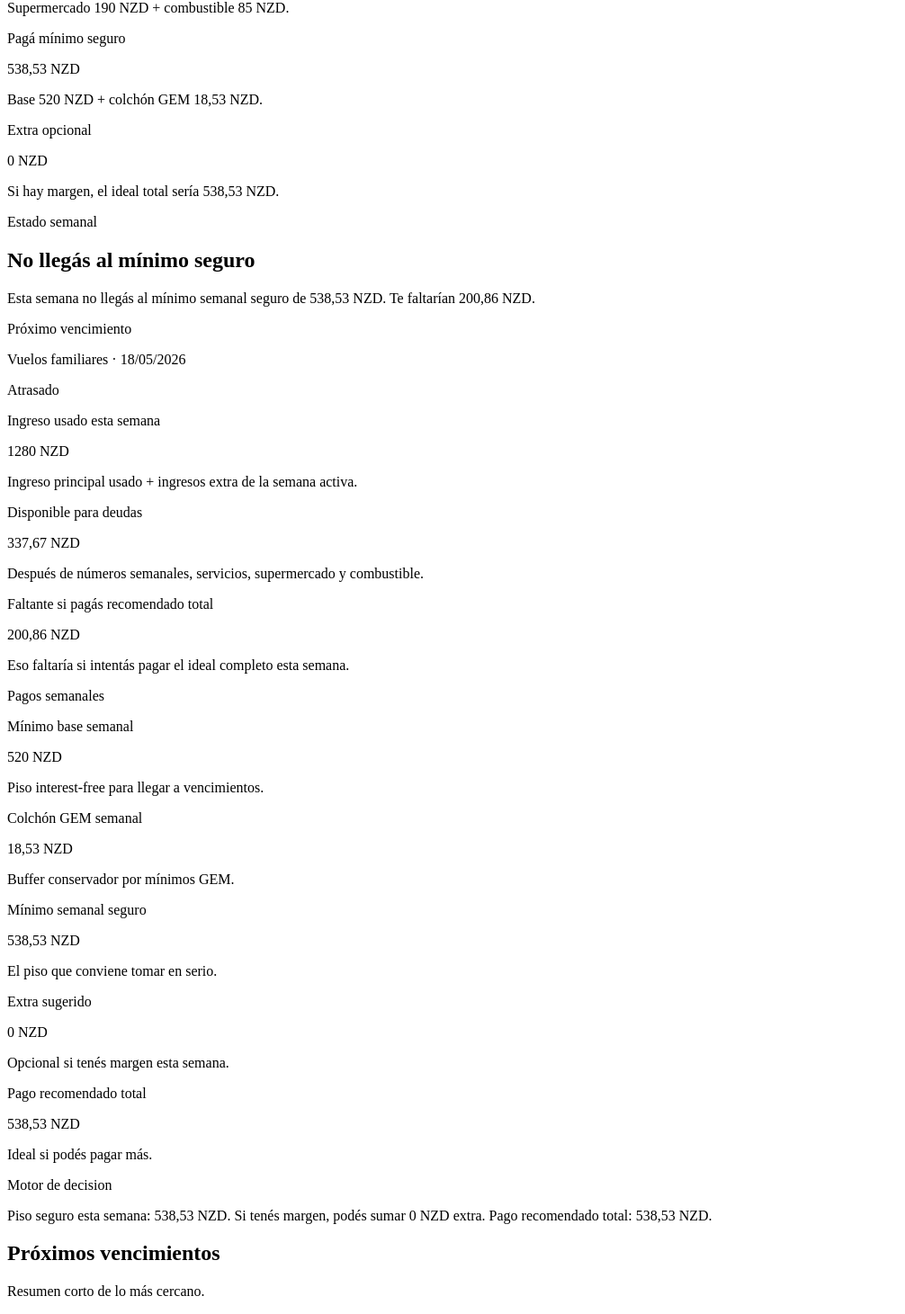
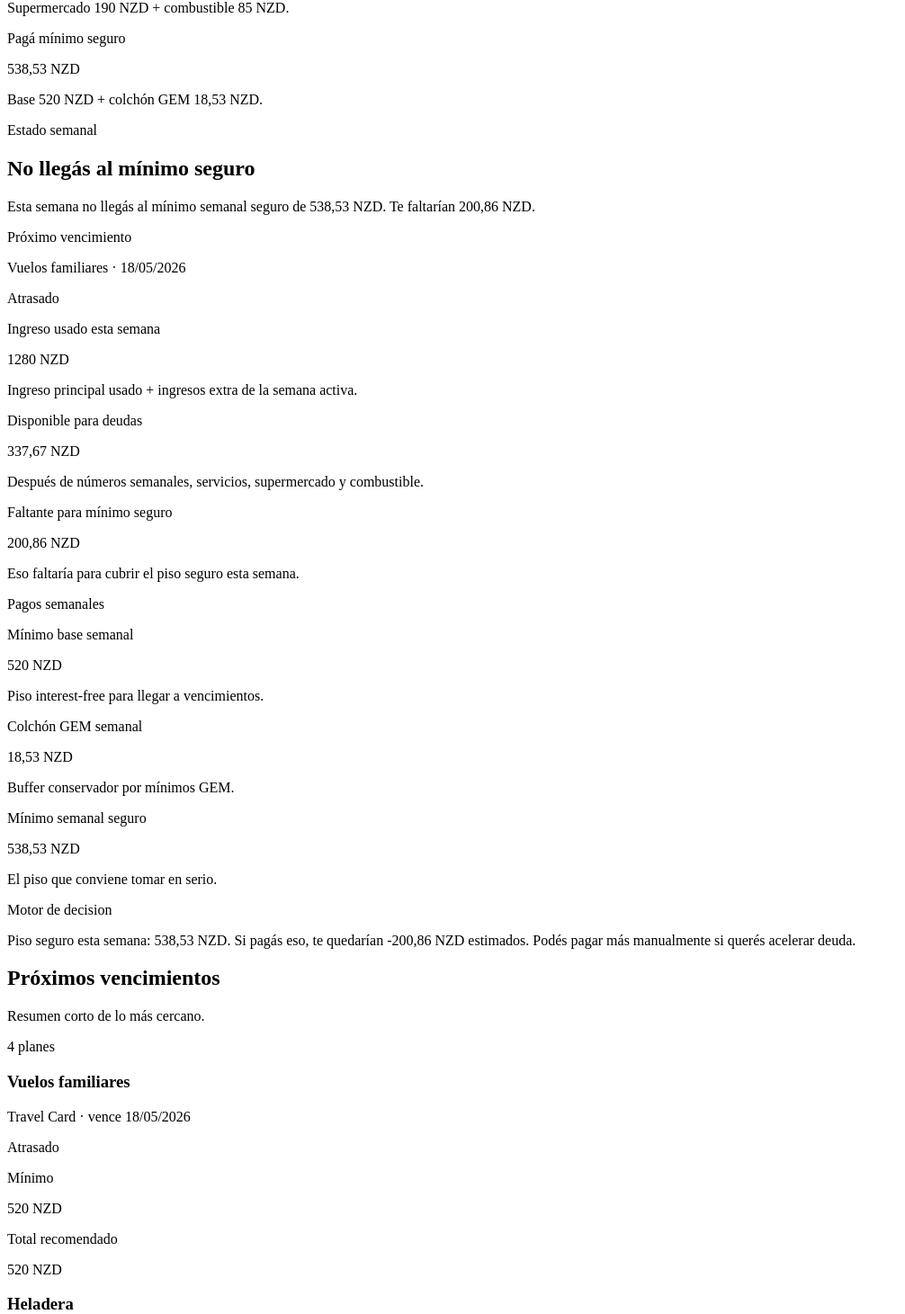
Before and after one commit to marcosgaier/finance-app, a React (Vite) app: page / in a window 1280 px wide. Shown: the part 610-2071 px from the top of the page at 90% size, without its empty margins (0-1006 px from the left). Built offline with nearby package versions, Linux system fonts and the light colour scheme; the HTML template or start-up script is replaced by a standard one.

Commit message:
Simplify weekly payment focus

```diff
--- a/src/components/GemMinimumSummary.jsx
+++ b/src/components/GemMinimumSummary.jsx
@@ -22,7 +22,7 @@ export function GemMinimumSummary({ summary }) {
 
       <div className="mt-4 rounded-lg border border-teal-200 bg-teal-50 p-4">
         <p className="text-xs font-semibold uppercase tracking-wide text-teal-700">¿Cuánto debería pagar esta semana?</p>
-        <div className="mt-3 grid gap-3 lg:grid-cols-[1.3fr_1fr_1fr]">
+        <div className="mt-3 grid gap-3 lg:grid-cols-[1.4fr_1fr_1fr]">
           <Metric
             label="Pago semanal seguro"
             value={formatMoney(summary.minimumSafeWeeklyPayment)}
@@ -30,14 +30,14 @@ export function GemMinimumSummary({ summary }) {
             tone="strong"
           />
           <Metric
-            label="Pago recomendado total"
-            value={formatMoney(summary.totalRecommendedPayment)}
-            helper="Ideal si tenés margen."
+            label="Base interest-free"
+            value={formatMoney(summary.minimumToAvoidExpiry)}
+            helper="Para llegar a vencimientos."
           />
           <Metric
-            label="Extra opcional"
-            value={formatMoney(summary.extraSuggestedPayment)}
-            helper="Acelerador, no obligación."
+            label="Colchón GEM"
+            value={formatMoney(summary.weeklyBuffer)}
+            helper="Protege contra desvíos GEM."
           />
         </div>
       </div>
@@ -45,22 +45,22 @@ export function GemMinimumSummary({ summary }) {
       <div className="mt-4 rounded-lg border border-amber-200 bg-amber-50 p-3 text-sm leading-6 text-amber-950">
         <p>
           Se arma con una base interest-free de <strong>{formatMoney(summary.minimumToAvoidExpiry)}</strong>, un colchón GEM de{' '}
-          <strong>{formatMoney(summary.weeklyBuffer)}</strong> y un extra opcional de{' '}
-          <strong>{formatMoney(summary.extraSuggestedPayment)}</strong>.
+          <strong>{formatMoney(summary.weeklyBuffer)}</strong>.
         </p>
         <p className="mt-2">
-          GEM puede aplicar parte de tus pagos a planes largos. Este colchón reduce el riesgo de que el pago requerido suba cuando actualices saldos.
+          GEM puede aplicar parte de tus pagos a planes largos. Este colchón reduce el riesgo de que el pago requerido suba cuando actualices saldos. Si querés acelerar deuda, podés pagar más manualmente.
         </p>
       </div>
 
       <div className="mt-4 grid gap-3">
         <CollapsibleDetail
           title="Detalle interest-free"
-          summary={`Base ${formatMoney(summary.minimumToAvoidExpiry)} · extra ${formatMoney(summary.extraSuggestedPayment)}`}
+          summary={`Base ${formatMoney(summary.minimumToAvoidExpiry)}`}
         >
-          <div className="grid gap-3 sm:grid-cols-2">
+          <div className="grid gap-3 sm:grid-cols-3">
             <Metric label="Mínimo base semanal" value={formatMoney(summary.minimumToAvoidExpiry)} />
-            <Metric label="Extra opcional" value={formatMoney(summary.extraSuggestedPayment)} />
+            <Metric label="Extra opcional" value={formatMoney(summary.extraSuggestedPayment)} helper="Referencia secundaria." />
+            <Metric label="Pago recomendado total" value={formatMoney(summary.totalRecommendedPayment)} helper="Solo si querés acelerar." />
           </div>
         </CollapsibleDetail>
 
--- a/src/components/WeeklyActionPlan.jsx
+++ b/src/components/WeeklyActionPlan.jsx
@@ -19,11 +19,6 @@ export function WeeklyActionPlan({ financeData, weeklySummary }) {
   const variableBudget = Number(weeklySummary.groceries || 0) + Number(weeklySummary.fuel || 0);
   const weeklyGemBuffer = Number(weeklySummary.gemMinimumSummary?.weeklyBuffer || 0);
   const minimumSafeWeeklyPayment = Number(weeklySummary.minimumToAvoidExpiry || 0) + weeklyGemBuffer;
-  const extraSuggestedPayment = Math.max(
-    0,
-    Number(weeklySummary.recommendedPayment || 0) - Number(weeklySummary.minimumToAvoidExpiry || 0),
-  );
-  const totalRecommendedPayment = minimumSafeWeeklyPayment + extraSuggestedPayment;
   const debtPayment = minimumSafeWeeklyPayment;
   const estimatedFree = totalIncome - fixedReserve - variableBudget - debtPayment;
   const transactionTotals = calculateTransactionTotals(activeWeek?.variableTransactions || []);
@@ -57,7 +52,7 @@ export function WeeklyActionPlan({ financeData, weeklySummary }) {
         </div>
       </div>
 
-      <div className="mt-4 grid gap-3 lg:grid-cols-5">
+      <div className="mt-4 grid gap-3 lg:grid-cols-4">
         <ActionStep
           label="Total usado esta semana"
           value={formatMoney(totalIncome)}
@@ -82,11 +77,6 @@ export function WeeklyActionPlan({ financeData, weeklySummary }) {
           value={formatMoney(debtPayment)}
           helper={`Base ${formatMoney(weeklySummary.minimumToAvoidExpiry)} + colchón GEM ${formatMoney(weeklyGemBuffer)}.`}
           tone="warning"
-        />
-        <ActionStep
-          label="Extra opcional"
-          value={formatMoney(extraSuggestedPayment)}
-          helper={`Si hay margen, el ideal total sería ${formatMoney(totalRecommendedPayment)}.`}
         />
       </div>
 
--- a/src/components/WeeklyTracker.jsx
+++ b/src/components/WeeklyTracker.jsx
@@ -173,11 +173,6 @@ export function WeeklyTracker({
   const reserveTransferTotal = calculateReserveMovementTotal(reserveMovements);
   const weeklyGemBuffer = Number(weeklySummary.gemMinimumSummary?.weeklyBuffer || 0);
   const minimumSafeWeeklyPayment = Number(weeklySummary.minimumToAvoidExpiry || 0) + weeklyGemBuffer;
-  const optionalExtraPayment = Math.max(
-    0,
-    Number(weeklySummary.recommendedPayment || 0) - Number(weeklySummary.minimumToAvoidExpiry || 0),
-  );
-  const totalRecommendedPayment = minimumSafeWeeklyPayment + optionalExtraPayment;
   const marginAfterMinimumSafe =
     totalIncome -
     Number(weeklySummary.weeklyExpensesTotal || 0) -
@@ -186,7 +181,6 @@ export function WeeklyTracker({
     Number(weeklySummary.fuel || 0) -
     minimumSafeWeeklyPayment;
   const minimumDifference = totalPaid - minimumSafeWeeklyPayment;
-  const recommendedDifference = totalPaid - totalRecommendedPayment;
   const realWeeklyMargin =
     totalIncome -
     Number(weeklySummary.weeklyExpensesTotal || 0) -
@@ -209,7 +203,6 @@ export function WeeklyTracker({
   const chosenPaymentMessage = buildChosenPaymentMessage({
     totalPaid,
     minimumDifference,
-    recommendedDifference,
     marginAfterChosenPayment,
   });
   const savedRecords = [...(financeData.weeklyRecords || [])].reverse();
@@ -217,15 +210,12 @@ export function WeeklyTracker({
   const cardSummaries = financeData.cards.map((card) => {
     const plans = weeklySummary.plans.filter((plan) => plan.cardId === card.id);
     const minimumPayment = plans.reduce((total, plan) => total + Number(plan.recommendedPayment || 0), 0);
-    const recommendedPayment = plans.reduce((total, plan) => total + Number(plan.totalRecommendedPayment || 0), 0);
     const cardGemBuffer = gemCardIds.has(card.id) ? weeklyGemBuffer : 0;
 
     return {
       ...card,
       minimumPayment,
-      recommendedPayment,
       safeMinimumPayment: minimumPayment + cardGemBuffer,
-      safeRecommendedPayment: recommendedPayment + cardGemBuffer,
       paidAmount: payments.find((payment) => payment.cardId === card.id)?.amount || '',
       fundingSource: payments.find((payment) => payment.cardId === card.id)?.fundingSource || WEEKLY_INCOME_SOURCE,
     };
@@ -653,8 +643,6 @@ export function WeeklyTracker({
             <SummaryTile label="Otros ingresos" value={extraIncomeTotal} />
             <SummaryTile label="Total ingresos" value={totalIncome} tone="positive" />
             <SummaryTile label="Mínimo semanal seguro" value={minimumSafeWeeklyPayment} tone="warning" />
-            <SummaryTile label="Extra opcional" value={optionalExtraPayment} />
-            <SummaryTile label="Pago recomendado total" value={totalRecommendedPayment} />
             <SummaryTile
               label="Margen estimado si pago mínimo seguro"
               value={Math.abs(marginAfterMinimumSafe)}
@@ -857,22 +845,14 @@ export function WeeklyTracker({
         >
           Cargar mínimo seguro
         </button>
-        <button
-          className="rounded-md border border-stone-300 bg-white px-3 py-2 text-sm font-semibold text-stone-700 hover:border-stone-500"
-          type="button"
-          onClick={() => fillCardPayments('safeRecommendedPayment')}
-        >
-          Cargar recomendado total
-        </button>
       </div>
 
       <div className="mt-4 overflow-x-auto">
-        <table className="w-full min-w-[680px] border-collapse text-left text-sm">
+        <table className="w-full min-w-[560px] border-collapse text-left text-sm">
           <thead>
             <tr className="border-b border-stone-200 text-stone-500">
               <th className="py-2 pr-3 font-semibold">Tarjeta</th>
               <th className="py-2 pr-3 font-semibold">Mínimo seguro</th>
-              <th className="py-2 pr-3 font-semibold">Recomendado total</th>
               <th className="py-2 pr-3 font-semibold">Pagado esta semana</th>
               <th className="py-2 pr-3 font-semibold">Origen</th>
             </tr>
@@ -882,7 +862,6 @@ export function WeeklyTracker({
               <tr key={card.id} className="border-b border-stone-100">
                 <td className="py-3 pr-3 font-semibold text-stone-900">{card.name}</td>
                 <td className="py-3 pr-3 text-stone-600">{formatMoney(card.safeMinimumPayment)}</td>
-                <td className="py-3 pr-3 text-stone-600">{formatMoney(card.safeRecommendedPayment)}</td>
                 <td className="py-3 pr-3">
                   <span className="flex max-w-40 items-center gap-2 rounded-md border border-stone-200 px-3 py-2">
                     <span className="text-stone-400">$</span>
@@ -1745,9 +1724,9 @@ function getCategoryLabel(category) {
   return transactionCategories.find((item) => item.id === normalizeTransactionCategory(category))?.label || 'Otros';
 }
 
-function buildChosenPaymentMessage({ totalPaid, minimumDifference, recommendedDifference, marginAfterChosenPayment }) {
+function buildChosenPaymentMessage({ totalPaid, minimumDifference, marginAfterChosenPayment }) {
   if (totalPaid <= 0) {
-    return 'Cargá cuánto pensás pagar por tarjeta y la app te dice si cubriste el mínimo semanal seguro o el pago recomendado total.';
+    return 'Cargá cuánto pensás pagar por tarjeta y la app te dice si cubriste el mínimo semanal seguro.';
   }
 
   if (minimumDifference < 0) {
@@ -1758,11 +1737,7 @@ function buildChosenPaymentMessage({ totalPaid, minimumDifference, recommendedDi
     return `Cubriste el mínimo semanal seguro, pero ese pago supera tu disponible para deudas por ${formatMoney(Math.abs(marginAfterChosenPayment))}.`;
   }
 
-  if (recommendedDifference >= 0) {
-    return `Cubriste el pago recomendado total. Tenés ${formatMoney(recommendedDifference)} por encima.`;
-  }
-
-  return `Cubriste el mínimo semanal seguro. Te faltarían ${formatMoney(Math.abs(recommendedDifference))} para llegar al recomendado total.`;
+  return `Cubriste el mínimo semanal seguro. Si querés acelerar deuda, podés pagar más manualmente.`;
 }
 
 function MoneyInput({ label, value, onChange }) {
--- a/src/pages/Dashboard.jsx
+++ b/src/pages/Dashboard.jsx
@@ -47,7 +47,6 @@ export function Dashboard({ financeData, setFinanceData }) {
   );
   const totalRecommendedPayment = minimumSafeWeeklyPayment + extraSuggestedPayment;
   const marginAfterMinimumSafe = Number(weeklySummary.availableBeforeDebt || 0) - minimumSafeWeeklyPayment;
-  const marginAfterRecommendedTotal = Number(weeklySummary.availableBeforeDebt || 0) - totalRecommendedPayment;
   const safeWeeklyShortfall = Math.max(0, minimumSafeWeeklyPayment - Number(weeklySummary.availableBeforeDebt || 0));
   const weeklyStatusOverride =
     safeWeeklyShortfall > 0
@@ -61,7 +60,7 @@ export function Dashboard({ financeData, setFinanceData }) {
           tone: marginAfterMinimumSafe < 30 ? 'warning' : 'positive',
           message: `Cubriendo el mínimo semanal seguro de ${formatMoney(minimumSafeWeeklyPayment)}, te quedarían ${formatMoney(marginAfterMinimumSafe)} estimados esta semana.`,
         };
-  const decisionMessage = `Piso seguro esta semana: ${formatMoney(minimumSafeWeeklyPayment)}. Si tenés margen, podés sumar ${formatMoney(extraSuggestedPayment)} extra. Pago recomendado total: ${formatMoney(totalRecommendedPayment)}.`;
+  const decisionMessage = `Piso seguro esta semana: ${formatMoney(minimumSafeWeeklyPayment)}. Si pagás eso, te quedarían ${formatMoney(marginAfterMinimumSafe)} estimados. Podés pagar más manualmente si querés acelerar deuda.`;
 
   function updatePlan(planId, patch) {
     setFinanceData((currentData) => ({
@@ -318,25 +317,23 @@ export function Dashboard({ financeData, setFinanceData }) {
               <StatCard label="Ingreso usado esta semana" value={weeklySummary.weeklyIncome} helper="Ingreso principal usado + ingresos extra de la semana activa." />
               <StatCard label="Disponible para deudas" value={weeklySummary.availableForDebt} helper="Después de números semanales, servicios, supermercado y combustible." tone="strong" />
               <StatCard
-                label={marginAfterRecommendedTotal < 0 ? 'Faltante si pagás recomendado total' : 'Margen si pagás recomendado total'}
-                value={Math.abs(marginAfterRecommendedTotal)}
+                label={marginAfterMinimumSafe < 0 ? 'Faltante para mínimo seguro' : 'Margen después del mínimo seguro'}
+                value={Math.abs(marginAfterMinimumSafe)}
                 helper={
-                  marginAfterRecommendedTotal < 0
-                    ? 'Eso faltaría si intentás pagar el ideal completo esta semana.'
-                    : 'Estimado después del mínimo seguro más el extra opcional.'
+                  marginAfterMinimumSafe < 0
+                    ? 'Eso faltaría para cubrir el piso seguro esta semana.'
+                    : 'Estimado después de pagar lo necesario para estar tranquilo.'
                 }
-                tone={marginAfterRecommendedTotal < 0 ? 'danger' : 'positive'}
+                tone={marginAfterMinimumSafe < 0 ? 'danger' : 'positive'}
               />
             </section>
 
             <section className="rounded-lg border border-stone-200 bg-white p-4 shadow-sm">
               <p className="text-sm font-semibold uppercase tracking-wide text-teal-700">Pagos semanales</p>
-              <div className="mt-3 grid gap-3 sm:grid-cols-2 xl:grid-cols-5">
+              <div className="mt-3 grid gap-3 sm:grid-cols-2 xl:grid-cols-3">
                 <StatCard label="Mínimo base semanal" value={weeklySummary.minimumToAvoidExpiry} helper="Piso interest-free para llegar a vencimientos." />
                 <StatCard label="Colchón GEM semanal" value={weeklyGemBuffer} helper="Buffer conservador por mínimos GEM." />
                 <StatCard label="Mínimo semanal seguro" value={minimumSafeWeeklyPayment} helper="El piso que conviene tomar en serio." tone="warning" />
-                <StatCard label="Extra sugerido" value={extraSuggestedPayment} helper="Opcional si tenés margen esta semana." />
-                <StatCard label="Pago recomendado total" value={totalRecommendedPayment} helper="Ideal si podés pagar más." tone="strong" />
               </div>
             </section>
 
```
Also changed, not shown: src/components/ScenarioSimulator.jsx (+4 -10 lines).
